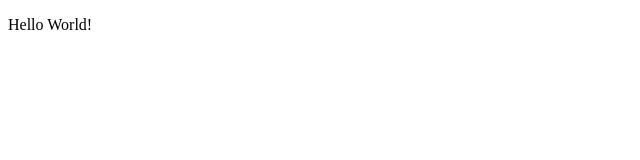
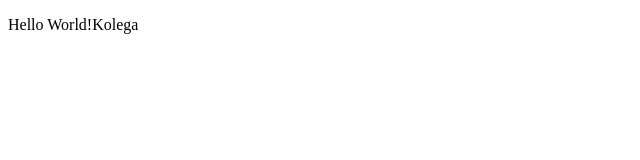
Before and after one commit to ewatokarz/GitTutorialKodilla, a plain HTML site: page index.html in a window 1280 px wide. Shown: the full height of the page, 0-640 px from the left. Drawn offline with Linux system fonts and the light colour scheme.

Commit message:
zmiany_kolegi

```diff
--- a/index.html
+++ b/index.html
@@ -7,6 +7,6 @@
     <title>Git Tutorial</title>
 </head>
 <body>
-    <p>Hello World!</p>
+    <p>Hello World!Kolega</p>
 </body>
 </html>
```
